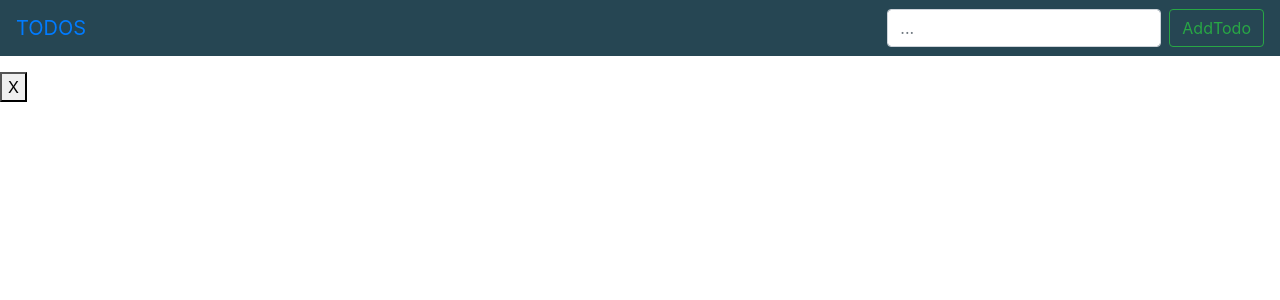
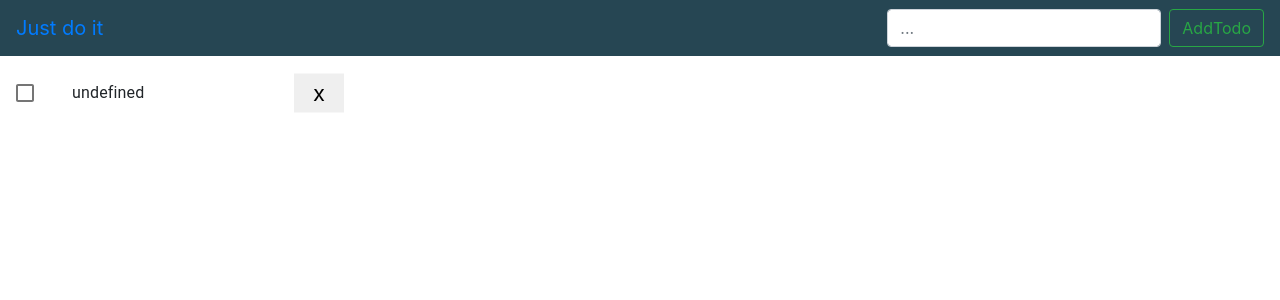
Before and after one commit to fabiolajsm/ToDoList-React, a React (Create React App) app: page /todo in a window 1280 px wide. Shown: the top 300 px of the page. Built offline with nearby package versions, Linux system fonts and the light colour scheme.

Commit message:
change funtionality

```diff
--- a/package.json
+++ b/package.json
@@ -3,6 +3,7 @@
   "version": "0.1.0",
   "private": true,
   "dependencies": {
+    "@material-ui/core": "^4.12.3",
     "@testing-library/jest-dom": "^4.2.4",
     "@testing-library/react": "^9.3.2",
     "@testing-library/user-event": "^7.1.2",
--- a/src/components/Nav/Nav.js
+++ b/src/components/Nav/Nav.js
@@ -7,7 +7,7 @@ export function Nav() {
   return (
     <div className={styles.bg}>
       <nav className="navbar">
-        <Link to='/' className="navbar-brand">TODOS</Link>
+        <Link to='/' className="navbar-brand">Just do it</Link>
         <span className={styles.add}><AddTodo /></span>
       </nav>
     </div>
--- a/src/components/Todo/Todo.js
+++ b/src/components/Todo/Todo.js
@@ -1,30 +1,66 @@
 import React, { useState } from 'react';
 import { useDispatch } from 'react-redux';
+import { makeStyles } from '@material-ui/core/styles';
+import { removeTodo } from '../../actions/index'
+import List from '@material-ui/core/List';
+import ListItem from '@material-ui/core/ListItem';
+import ListItemIcon from '@material-ui/core/ListItemIcon';
+import ListItemSecondaryAction from '@material-ui/core/ListItemSecondaryAction';
+import ListItemText from '@material-ui/core/ListItemText';
+import Checkbox from '@material-ui/core/Checkbox';
 import styles from './todo.module.css';
-import { removeTodo } from '../../actions/index'
 
-export function Todo({ id, title }) {
+const useStyles = makeStyles((theme) => ({
+  root: {
+    width: '100%',
+    maxWidth: 360,
+    backgroundColor: theme.palette.background.paper,
+  },
+}));
+
+export default function Todo({ id, title }) {
+  const classes = useStyles();
+  const dispatch = useDispatch();
   const [css, setCss] = useState(true);
-  const dispatch = useDispatch();
+  const [checked, setChecked] = React.useState(false);
+
+  function handleToggle() {
+    if (css) {
+      setCss(false);
+      setChecked(true);
+    }
+    else {
+      setCss(true);
+      setChecked(false);
+    }
+  };
 
   function handleDelete(e) {
     e.preventDefault();
     dispatch(removeTodo(id));
   }
-  function handleStyle() {
-    return css ? setCss(false) : setCss(true);
-  }
+
   return (
-    <div key={id} onClick={handleStyle}>
-      {
-        !css ?
-          <p className={styles.done}>{title}</p>
-          :
-          <p>{title}</p>
-      }
-      <button name="remove" onClick={handleDelete}>X</button>
-    </div>
-  )
-};
+    <List className={classes.root}>
+      <ListItem key={id} button onClick={handleToggle}>
+        <ListItemIcon>
+          <Checkbox
+            edge="start"
+            checked={checked}
+            disableRipple
+          />
+        </ListItemIcon>
+        {
+          !css ?
+            <ListItemText id={id} className={styles.done} primary={`${title}`} />
+            :
+            <ListItemText id={id} primary={`${title}`} />
+        }
 
-export default Todo;
+        <ListItemSecondaryAction>
+          <button className={styles.Icon} onClick={handleDelete}>x</button>
+        </ListItemSecondaryAction>
+      </ListItem>
+    </List>
+  );
+}
--- a/src/components/Todo/todo.module.css
+++ b/src/components/Todo/todo.module.css
@@ -2,3 +2,9 @@
     text-decoration: line-through;
     color: gray;
 }
+.Icon {
+    width: 50px;
+    height: auto;
+    font-size: 22px;
+    border-color: transparent;
+  }
```
